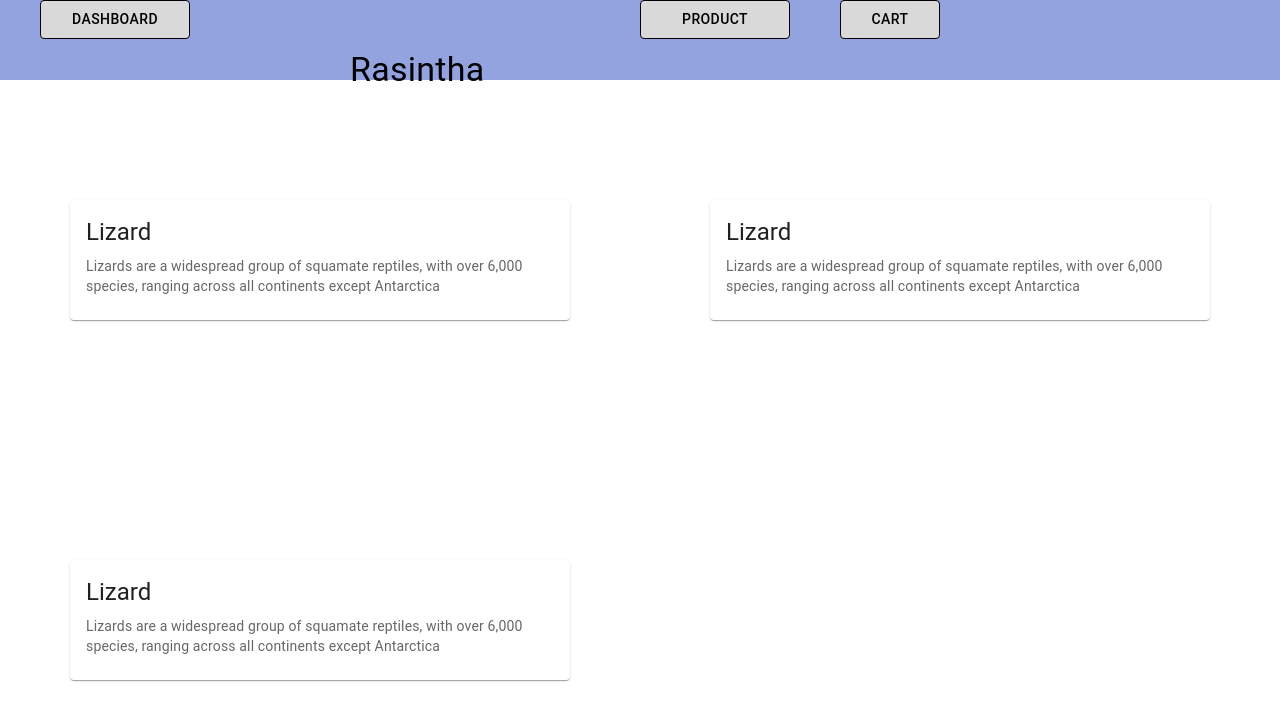
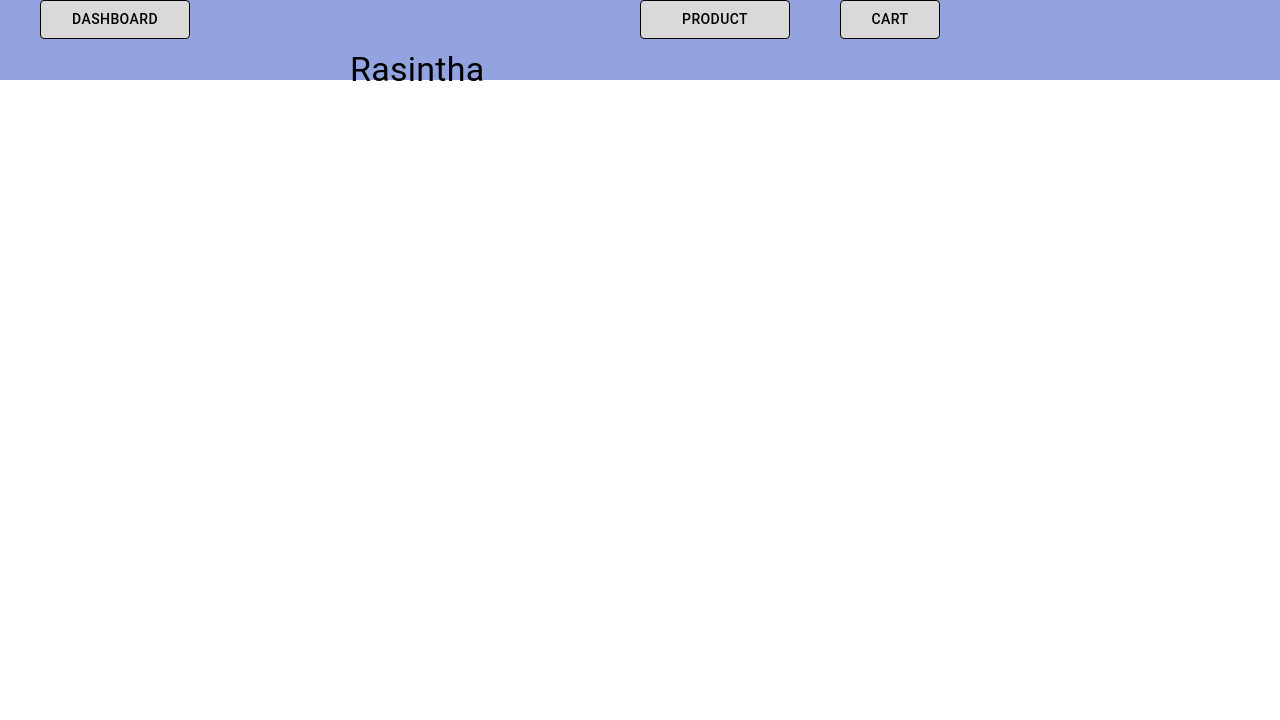
Before and after one commit to RasinthaDilshanJayarathne/Rapid-Application-Development, a React (Create React App) app: page / in a window 1280 px wide. Shown: the top 720 px of the page. Built offline with nearby package versions, Linux system fonts and the light colour scheme.

Commit message:
Updating

```diff
--- a/src/pages/Home/home.jsx
+++ b/src/pages/Home/home.jsx
@@ -27,45 +27,15 @@ class Home extends Component {
                     <Grid className={classes.bodyContainer}>
                         <Grid className={classes.cardBodyContainer}>
                             <Grid className={classes.card}>
-                                <Card style={{ maxWidth: '500px', maxHeight: '400px'}}>
-                                    <CardContent>
-                                        <Typography gutterBottom variant="h5" component="div">
-                                            Lizard
-                                        </Typography>
-                                        <Typography variant="body2" color="text.secondary">
-                                            Lizards are a widespread group of squamate reptiles, with over 6,000
-                                            species, ranging across all continents except Antarctica
-                                        </Typography>
-                                    </CardContent>
-                                </Card>
+                                <Grid style={{ border: '1px solidred' }}></Grid>
                             </Grid>
                             <Grid className={classes.card}>
-                            <Card style={{ maxWidth: '500px', maxHeight: '400px'}}>
-                                    <CardContent>
-                                        <Typography gutterBottom variant="h5" component="div">
-                                            Lizard
-                                        </Typography>
-                                        <Typography variant="body2" color="text.secondary">
-                                            Lizards are a widespread group of squamate reptiles, with over 6,000
-                                            species, ranging across all continents except Antarctica
-                                        </Typography>
-                                    </CardContent>
-                                </Card>
+
                             </Grid>
                         </Grid>
                         <Grid className={classes.cardBodyContainer}>
                             <Grid className={classes.card}>
-                            <Card style={{ maxWidth: '500px', maxHeight: '400px'}}>
-                                    <CardContent>
-                                        <Typography gutterBottom variant="h5" component="div">
-                                            Lizard
-                                        </Typography>
-                                        <Typography variant="body2" color="text.secondary">
-                                            Lizards are a widespread group of squamate reptiles, with over 6,000
-                                            species, ranging across all continents except Antarctica
-                                        </Typography>
-                                    </CardContent>
-                                </Card>
+
                             </Grid>
                             <Grid className={classes.card}></Grid>
                         </Grid>
```
